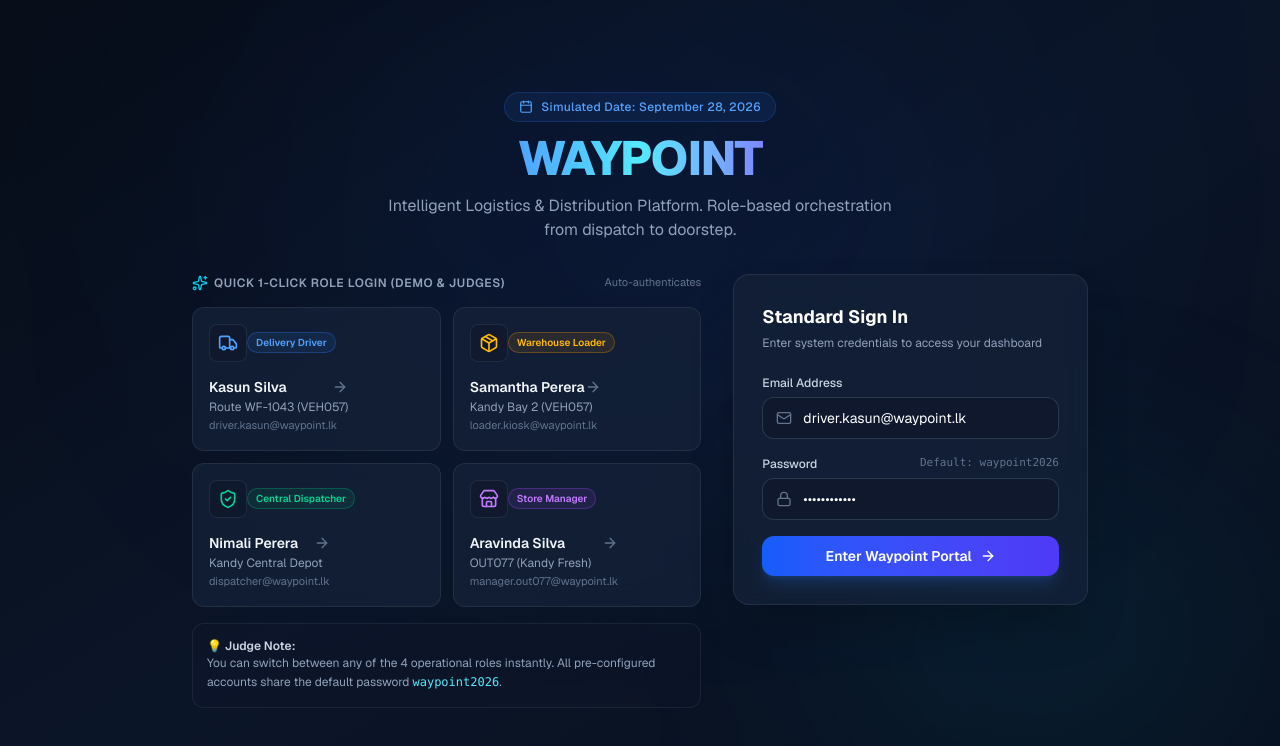
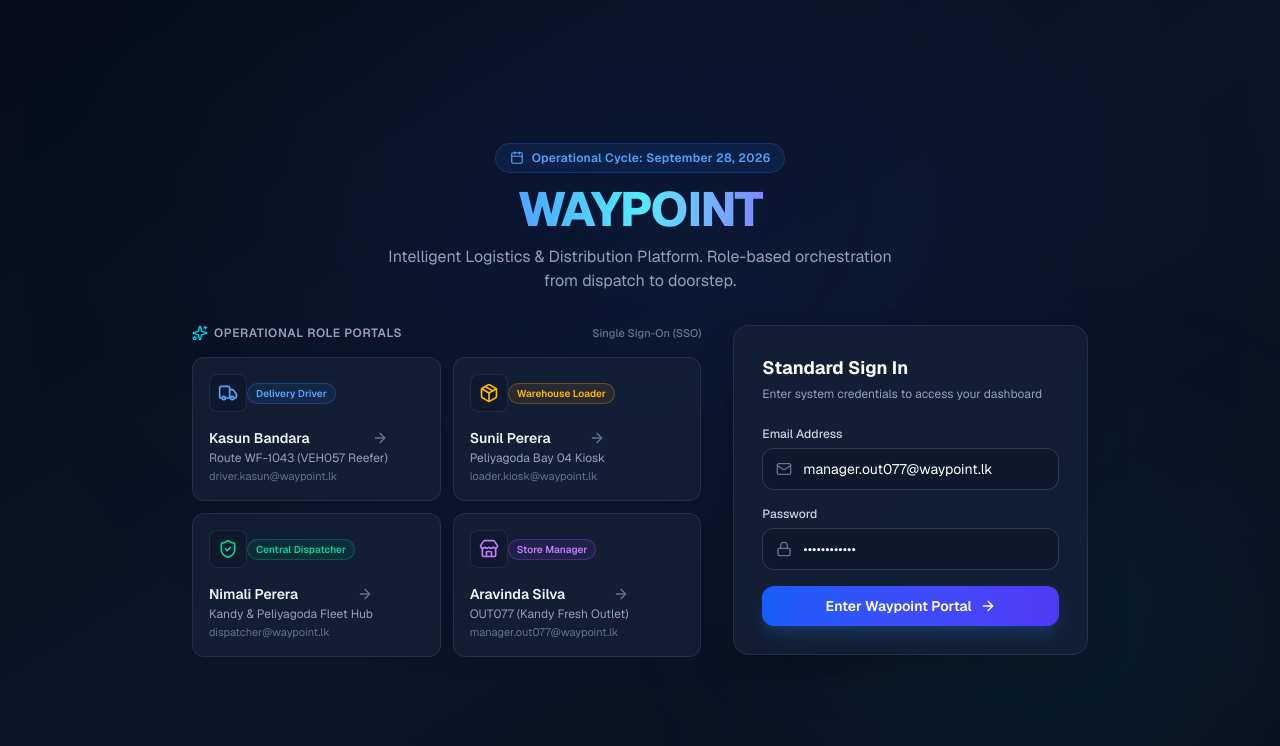
Before and after one commit to inusha-thathsara/CodeCrew_Waypoint, a Next.js app in the folder web/: page / in a window 1280 px wide. Shown: the top 746 px of the page. Built offline with nearby package versions, Linux system fonts and the light colour scheme.

Commit message:
Remove Judge Note and informal labels to elevate landing portal to production-level quality

```diff
--- a/web/src/app/page.tsx
+++ b/web/src/app/page.tsx
@@ -15,7 +15,7 @@ import {
   Sparkles,
 } from 'lucide-react';
 
-interface DemoAccount {
+interface OperationalRole {
   role: string;
   label: string;
   email: string;
@@ -25,13 +25,13 @@ interface DemoAccount {
   badgeColor: string;
 }
 
-const DEMO_ACCOUNTS: DemoAccount[] = [
+const ENTERPRISE_ROLES: OperationalRole[] = [
   {
     role: 'DRIVER',
     label: 'Delivery Driver',
     email: 'driver.kasun@waypoint.lk',
-    name: 'Kasun Silva',
-    scope: 'Route WF-1043 (VEH057)',
+    name: 'Kasun Bandara',
+    scope: 'Route WF-1043 (VEH057 Reefer)',
     icon: <Truck className="w-5 h-5 text-blue-400" />,
     badgeColor: 'border-blue-500/30 bg-blue-500/10 text-blue-400',
   },
@@ -39,8 +39,8 @@ const DEMO_ACCOUNTS: DemoAccount[] = [
     role: 'LOADER',
     label: 'Warehouse Loader',
     email: 'loader.kiosk@waypoint.lk',
-    name: 'Samantha Perera',
-    scope: 'Kandy Bay 2 (VEH057)',
+    name: 'Sunil Perera',
+    scope: 'Peliyagoda Bay 04 Kiosk',
     icon: <Package className="w-5 h-5 text-amber-400" />,
     badgeColor: 'border-amber-500/30 bg-amber-500/10 text-amber-400',
   },
@@ -49,7 +49,7 @@ const DEMO_ACCOUNTS: DemoAccount[] = [
     label: 'Central Dispatcher',
     email: 'dispatcher@waypoint.lk',
     name: 'Nimali Perera',
-    scope: 'Kandy Central Depot',
+    scope: 'Kandy & Peliyagoda Fleet Hub',
     icon: <ShieldCheck className="w-5 h-5 text-emerald-400" />,
     badgeColor: 'border-emerald-500/30 bg-emerald-500/10 text-emerald-400',
   },
@@ -58,7 +58,7 @@ const DEMO_ACCOUNTS: DemoAccount[] = [
     label: 'Store Manager',
     email: 'manager.out077@waypoint.lk',
     name: 'Aravinda Silva',
-    scope: 'OUT077 (Kandy Fresh)',
+    scope: 'OUT077 (Kandy Fresh Outlet)',
     icon: <Store className="w-5 h-5 text-purple-400" />,
     badgeColor: 'border-purple-500/30 bg-purple-500/10 text-purple-400',
   },
@@ -66,7 +66,7 @@ const DEMO_ACCOUNTS: DemoAccount[] = [
 
 export default function LoginPage() {
   const router = useRouter();
-  const [email, setEmail] = useState('driver.kasun@waypoint.lk');
+  const [email, setEmail] = useState('manager.out077@waypoint.lk');
   const [password, setPassword] = useState('waypoint2026');
   const [isLoading, setIsLoading] = useState(false);
   const [error, setError] = useState<string | null>(null);
@@ -104,7 +104,7 @@ export default function LoginPage() {
     }
   };
 
-  const selectDemo = (account: DemoAccount) => {
+  const selectRole = (account: OperationalRole) => {
     setEmail(account.email);
     setPassword('waypoint2026');
     handleLogin(account.email, 'waypoint2026');
@@ -119,9 +119,9 @@ export default function LoginPage() {
       <div className="w-full max-w-4xl z-10 space-y-8">
         {/* Header with Branding */}
         <div className="text-center space-y-3">
-          <div className="inline-flex items-center gap-2 px-3.5 py-1.5 rounded-full border border-blue-500/20 bg-blue-500/10 text-blue-400 text-xs font-medium tracking-wide">
+          <div className="inline-flex items-center gap-2 px-3.5 py-1.5 rounded-full border border-blue-500/20 bg-blue-500/10 text-blue-400 text-xs font-semibold tracking-wide">
             <Calendar className="w-3.5 h-3.5" />
-            <span>Simulated Date: September 28, 2026</span>
+            <span>Operational Cycle: September 28, 2026</span>
           </div>
 
           <h1 className="text-4xl sm:text-5xl font-extrabold tracking-tight text-white flex items-center justify-center gap-3">
@@ -135,24 +135,24 @@ export default function LoginPage() {
         </div>
 
         <div className="grid grid-cols-1 lg:grid-cols-12 gap-8 items-start">
-          {/* Quick Demo Switcher (Judges & Evaluation) */}
+          {/* Operational Role Quick-Access Portals */}
           <div className="lg:col-span-7 space-y-4">
             <div className="flex items-center justify-between">
               <h2 className="text-xs uppercase tracking-wider text-slate-400 font-semibold flex items-center gap-1.5">
                 <Sparkles className="w-4 h-4 text-cyan-400" />
-                Quick 1-Click Role Login (Demo & Judges)
+                Operational Role Portals
               </h2>
-              <span className="text-[11px] text-slate-500">Auto-authenticates</span>
+              <span className="text-[11px] text-slate-500 font-medium">Single Sign-On (SSO)</span>
             </div>
 
             <div className="grid grid-cols-1 sm:grid-cols-2 gap-3">
-              {DEMO_ACCOUNTS.map((acc) => (
+              {ENTERPRISE_ROLES.map((acc) => (
                 <button
                   key={acc.email}
                   type="button"
-                  onClick={() => selectDemo(acc)}
+                  onClick={() => selectRole(acc)}
                   disabled={isLoading}
-                  className="glass-panel glass-panel-hover text-left p-4 rounded-xl border border-slate-800 bg-[#111C32]/80 hover:bg-[#162440] transition-all group flex flex-col justify-between h-36 relative overflow-hidden"
+                  className="glass-panel glass-panel-hover text-left p-4 rounded-xl border border-slate-800 bg-[#111C32]/80 hover:bg-[#162440] transition-all group flex flex-col justify-between h-36 relative overflow-hidden cursor-pointer"
                 >
                   <div className="flex items-center justify-between">
                     <div className="p-2 rounded-lg bg-slate-900/60 border border-slate-700/50">
@@ -173,13 +173,6 @@ export default function LoginPage() {
                   </div>
                 </button>
               ))}
-            </div>
-
-            <div className="p-3.5 rounded-xl border border-slate-800/80 bg-slate-900/40 text-xs text-slate-400 space-y-1">
-              <span className="font-semibold text-slate-300">💡 Judge Note:</span>
-              <p className="leading-relaxed">
-                You can switch between any of the 4 operational roles instantly. All pre-configured accounts share the default password <code className="text-cyan-300 font-mono">waypoint2026</code>.
-              </p>
             </div>
           </div>
 
@@ -220,12 +213,9 @@ export default function LoginPage() {
               </div>
 
               <div>
-                <div className="flex items-center justify-between mb-1.5">
-                  <label className="block text-xs font-medium text-slate-300">
-                    Password
-                  </label>
-                  <span className="text-[11px] text-slate-500 font-mono">Default: waypoint2026</span>
-                </div>
+                <label className="block text-xs font-medium text-slate-300 mb-1.5">
+                  Password
+                </label>
                 <div className="relative">
                   <Lock className="w-4 h-4 text-slate-500 absolute left-3.5 top-1/2 -translate-y-1/2" />
                   <input
@@ -242,7 +232,7 @@ export default function LoginPage() {
               <button
                 type="submit"
                 disabled={isLoading}
-                className="w-full mt-2 py-2.5 px-4 bg-gradient-to-r from-blue-600 to-indigo-600 hover:from-blue-500 hover:to-indigo-500 text-white font-semibold rounded-xl text-sm shadow-lg shadow-blue-500/20 active:scale-[0.98] transition-all disabled:opacity-50 disabled:cursor-not-allowed flex items-center justify-center gap-2"
+                className="w-full mt-2 py-2.5 px-4 bg-gradient-to-r from-blue-600 to-indigo-600 hover:from-blue-500 hover:to-indigo-500 text-white font-semibold rounded-xl text-sm shadow-lg shadow-blue-500/20 active:scale-[0.98] transition-all disabled:opacity-50 disabled:cursor-not-allowed flex items-center justify-center gap-2 cursor-pointer"
               >
                 {isLoading ? (
                   <div className="w-4 h-4 border-2 border-white/30 border-t-white rounded-full animate-spin" />
```
